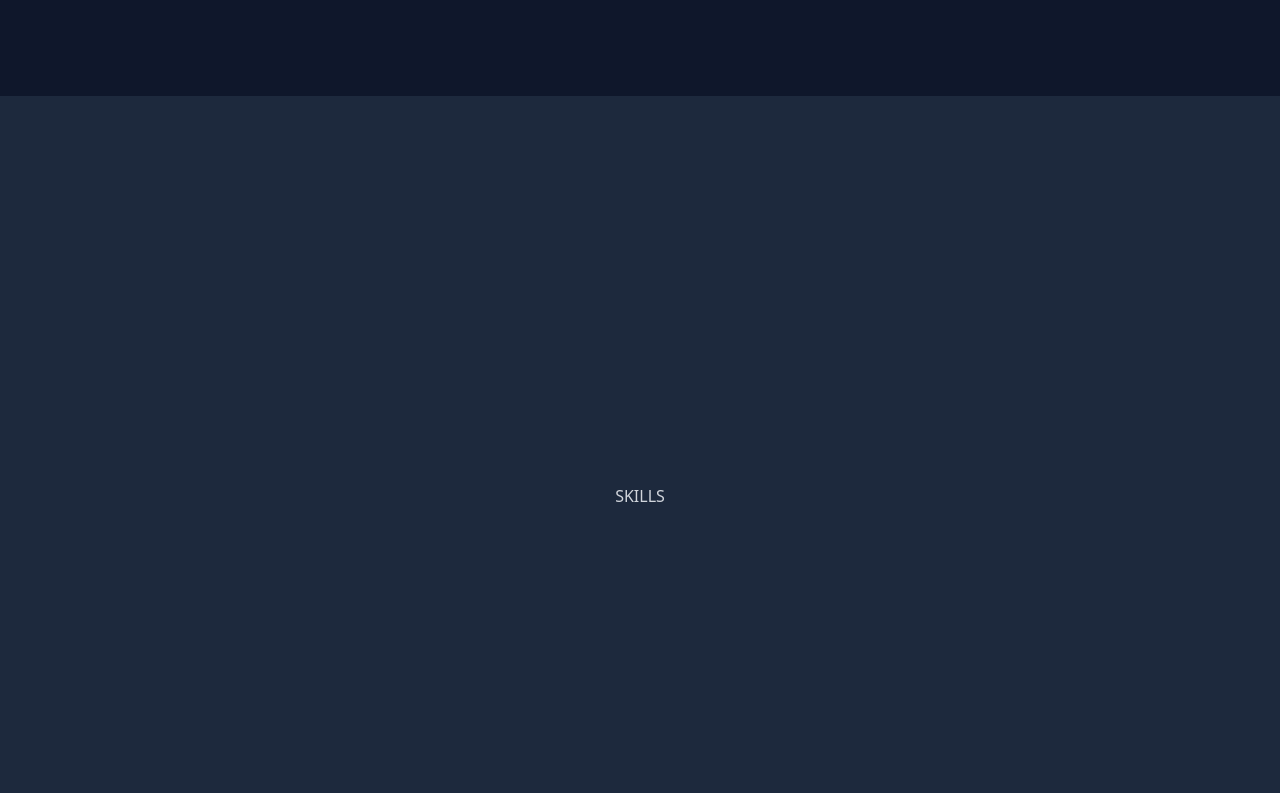
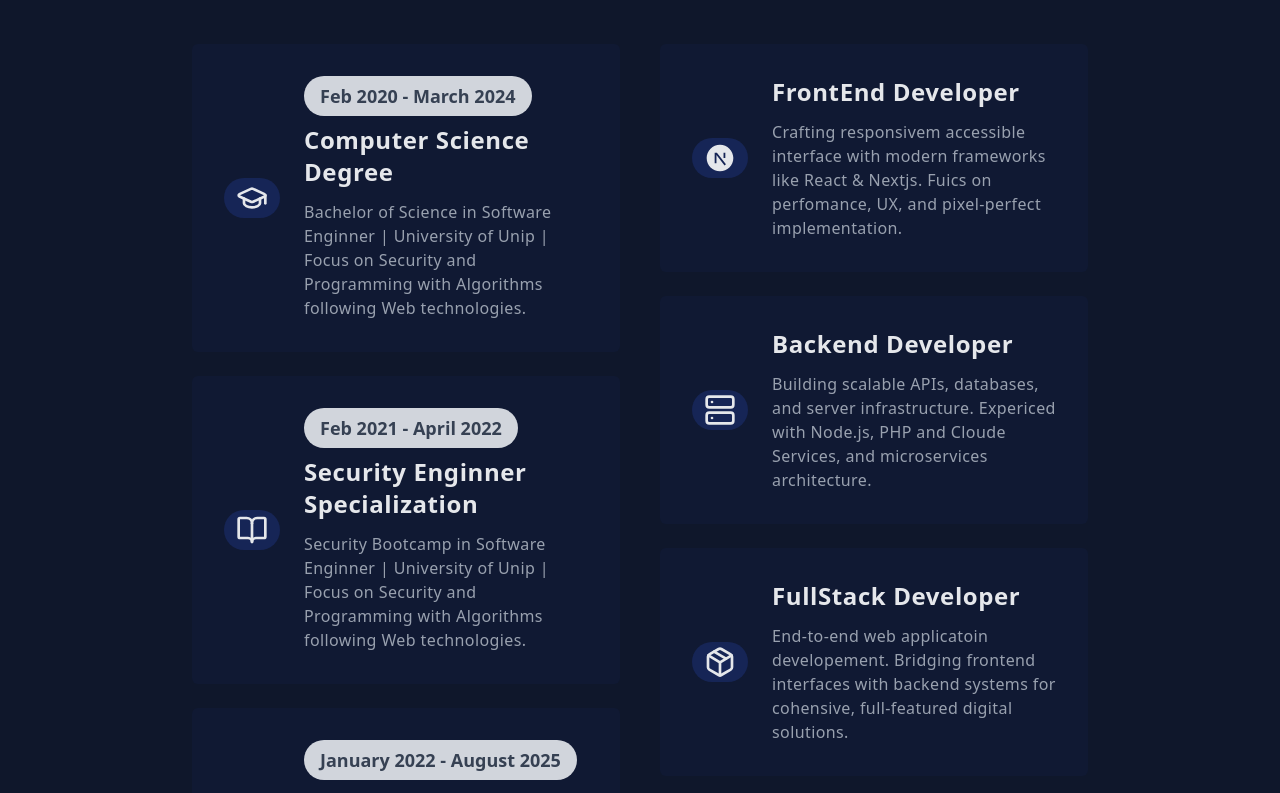
Before and after one commit to Maylon-tech/Dev-Port_omega, a Next.js app: page / in a window 1280 px wide. Shown: the part 1800-2593 px from the top of the page. Built offline with nearby package versions, Linux system fonts and the light colour scheme.

Commit message:
build and resume and projects section on home page.

```diff
--- a/src/components/home/projects/ProjectsSection.tsx
+++ /dev/null
@@ -1,11 +0,0 @@
-
-
-const ProjectsSection = () => {
-  return (
-    <section id="projects" className='h-screen relative flex justify-center items-center overflow-hidden flex-col bg-slate-500'>
-      <p className="text-gray-300">PROJECTS</p>
-    </section>
-  )
-}
-
-export default ProjectsSection
--- /dev/null
+++ b/src/components/projects/ProjectsSection.tsx
@@ -0,0 +1,12 @@
+import Header from "../Header/Header"
+
+
+const ProjectsSection = () => {
+  return (
+    <section id="projects" className="">
+      <Header title="Recent Projects" as="h1" />
+    </section>
+  )
+}
+
+export default ProjectsSection
--- /dev/null
+++ b/src/components/resume/ResumeCard.tsx
@@ -0,0 +1,36 @@
+import { IconType } from "react-icons"
+
+interface ResumeCardProps {
+    role: string
+    icon: IconType
+    date?: string
+    description: string
+}
+
+export default function ResumeCard({
+    role,
+    icon: Icon,
+    date,
+    description,
+}:ResumeCardProps) {
+
+    return (
+        <div className="flex items-center space-x-6 bg-blue-950/20 p-4 sm:p-8 rounded-md">
+            <div className="w-10 h-10 sm:w-14 bg-blue-950 rounded-full grid place-items-center">
+                <Icon className="w-6 h-6 sm:w-8 sm:h-8 text-gray-200" />
+            </div>
+
+            <div className="flex-1">
+                {
+                    date && (
+                        <p className="mb-2 px-4 py-1 sm:py-1.5 rounded-full bg-gray-300 text-gray-700 w-fit text-sm sm:text-lg font-bold">
+                            { date }
+                        </p>
+                    )
+                }
+                <p className="text-gray-200 text-xl sm:text-2xl font-semibold tracking-wide">{role}</p>
+                <p className="text-sm sm:text-base mt-3 text-gray-400 tracking-wide">{description}</p>
+            </div>
+        </div>
+    )
+}
--- a/src/components/resume/ResumeSection.tsx
+++ b/src/components/resume/ResumeSection.tsx
@@ -1,22 +1,69 @@
+import { LuAward, LuBookOpen, LuGraduationCap, LuPackage, LuServer } from "react-icons/lu"
 import Header from "../Header/Header"
-
-
+import ResumeCard from "./ResumeCard"
+import { RiNextjsFill } from "react-icons/ri"
 
 
 const ResumeSection = () => {
   return (
     <section id="resume" className="my-12">
       <div className="w-[90%] sm:w-[70%] mx-auto grid grid-cols-1 xl:grid-cols-2 gap-10">
-            {/* Education Section */}
-              <div className="">
-                  <Header
-                    title="My Education"
-                  />
+        {/* Education Section */}
+        <div className="">
+            <Header
+              title="My Education"
+              as="h2"
+            />
+
+            <div className="space-y-6">
+              <ResumeCard
+                icon={LuGraduationCap}
+                role="Computer Science Degree"
+                description="Bachelor of Science in Software Enginner | University of Unip | Focus on Security and Programming with Algorithms following Web technologies."
+                date="Feb 2020 - March 2024"
+              />
+
+              <ResumeCard
+                icon={LuBookOpen}
+                role="Security Enginner Specialization"
+                description="Security Bootcamp in Software Enginner | University of Unip | Focus on Security and Programming with Algorithms following Web technologies."
+                date="Feb 2021 - April 2022"
+              />
+
+              <ResumeCard
+                icon={LuAward}
+                role="Web Design and Develoment Specialization Camp"
+                description="Bachelor of Science in Software Enginner | University of Unip | Focus on Security and Programming with Algorithms following Web technologies."
+                date="January 2022 - August 2025"
+              />
             </div>
+        </div>
 
+        {/* work Experience */}
 
+        <div className="">
+          <Header title="My Work Experience" as="h2" />
 
-            {/* work Experience */}
+          <div className="space-y-6">
+            <ResumeCard
+              icon={RiNextjsFill}
+              role="FrontEnd Developer"
+              description="Crafting responsivem accessible interface with modern frameworks like React & Nextjs. Fuics on perfomance, UX, and pixel-perfect implementation."
+            />
+
+            <ResumeCard
+              icon={LuServer}
+              role="Backend Developer"
+              description="Building scalable APIs, databases, and server infrastructure. Expericed with Node.js, PHP and Cloude Services, and microservices architecture."
+            />
+
+            <ResumeCard
+              icon={LuPackage}
+              role="FullStack Developer"
+              description="End-to-end web applicatoin developement. Bridging frontend interfaces with backend systems for cohensive, full-featured digital solutions."
+            />
+          </div>
+        </div>
       </div>
     </section>
   )
```
